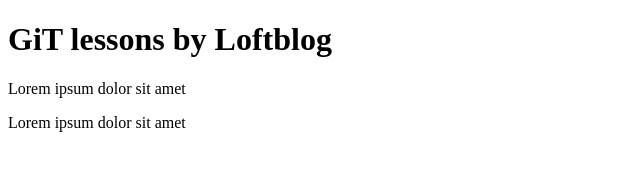
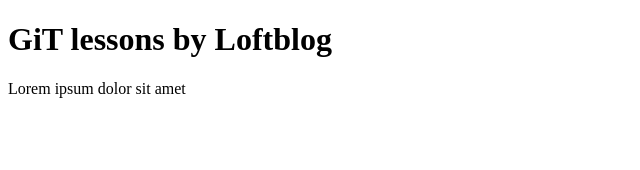
Before and after one commit to DenisDimitriy/Repository, a plain HTML site: page index.html in a window 1280 px wide. Shown: the whole page, without its empty margins (0-640 px from the left). Drawn offline with Linux system fonts and the light colour scheme.

Commit message:
The fourth change

```diff
--- a/index.html
+++ b/index.html
@@ -8,6 +8,5 @@
 <body>
 	<h1>GiT lessons by Loftblog</h1>
 	<p>Lorem ipsum dolor sit amet</p>
-	<p>Lorem ipsum dolor sit amet</p>
 </body>
 </html>
```
